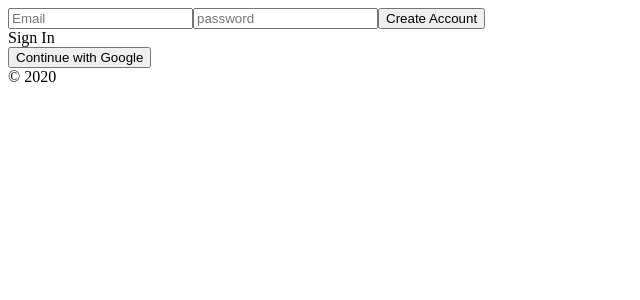
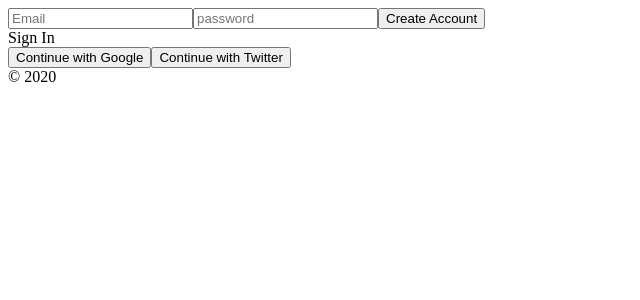
Before and after one commit to nakusha/nwitter, a React (Create React App) app: page /#/ in a window 1280 px wide. Shown: the top 300 px of the page, without its empty margins (0-640 px from the left). Built offline with nearby package versions, Linux system fonts and the light colour scheme; no server answers.

Commit message:
social login complete

```diff
--- a/src/fbase.js
+++ b/src/fbase.js
@@ -14,4 +14,5 @@ const firebaseConfig = {
 
 firebase.initializeApp(firebaseConfig);
 
+export const firebaseInstance = firebase;
 export const AuthService = firebase.auth();
--- a/src/routes/Auth.js
+++ b/src/routes/Auth.js
@@ -1,4 +1,4 @@
-import { AuthService } from "fbase";
+import { AuthService, firebaseInstance } from "fbase";
 import React, { useState } from "react";
 
 //Persistence (로그인 유지 상태 확인)
@@ -43,6 +43,17 @@ const Auth = () => {
   }
 
   const toggleAccount = () => setNewAccount((prev) => !prev);
+  const onSocialClick = async (event) => {
+    const {target:{name}} = event;
+    let provider;
+    if (name === "google"){
+      provider = new firebaseInstance.auth.GoogleAuthProvider();
+    }else if (name === "twitter"){
+      provider = new firebaseInstance.auth.TwitterAuthProvider();
+    }
+    const data =await AuthService.signInWithPopup(provider);
+    console.log(data);
+  }
 
   return (
     <div>
@@ -59,7 +70,8 @@ const Auth = () => {
         {newAccount ? "Sign In" : "Create Account"}
       </span>
       <div>
-        <button>Continue with Google</button>
+        <button name="google" onClick={onSocialClick}>Continue with Google</button>
+        <button name="twitter" onClick={onSocialClick}>Continue with Twitter</button>
       </div>
     </div>
   )
```
